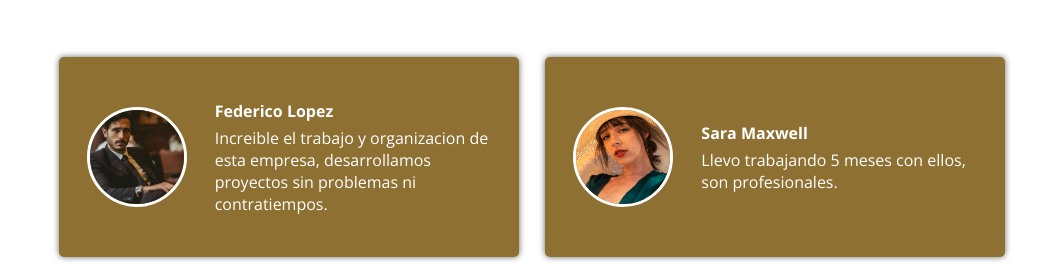
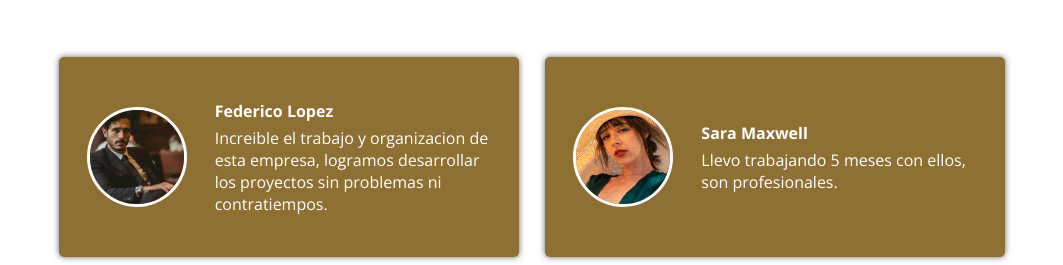
Before and after one commit to ardagore/Sombrar, a plain HTML site: page index.html in a window 1280 px wide. Shown: the part 2016-2281 px from the top of the page, without its empty margins (108-1171 px from the left). Drawn offline with nearby package versions, Linux system fonts and the light colour scheme.

Commit message:
Update index.html

```diff
--- a/index.html
+++ b/index.html
@@ -122,7 +122,7 @@
                     <img src="img/fotocli}.jpg" alt="">
                     <div class="contenido-texto-card">
                         <h4>Federico Lopez</h4>
-                        <p>Increible el trabajo y organizacion de esta empresa, desarrollamos proyectos sin problemas ni
+                        <p>Increible el trabajo y organizacion de esta empresa, logramos desarrollar los proyectos sin problemas ni
                             contratiempos.</p>
                     </div>
                 </div>
```
